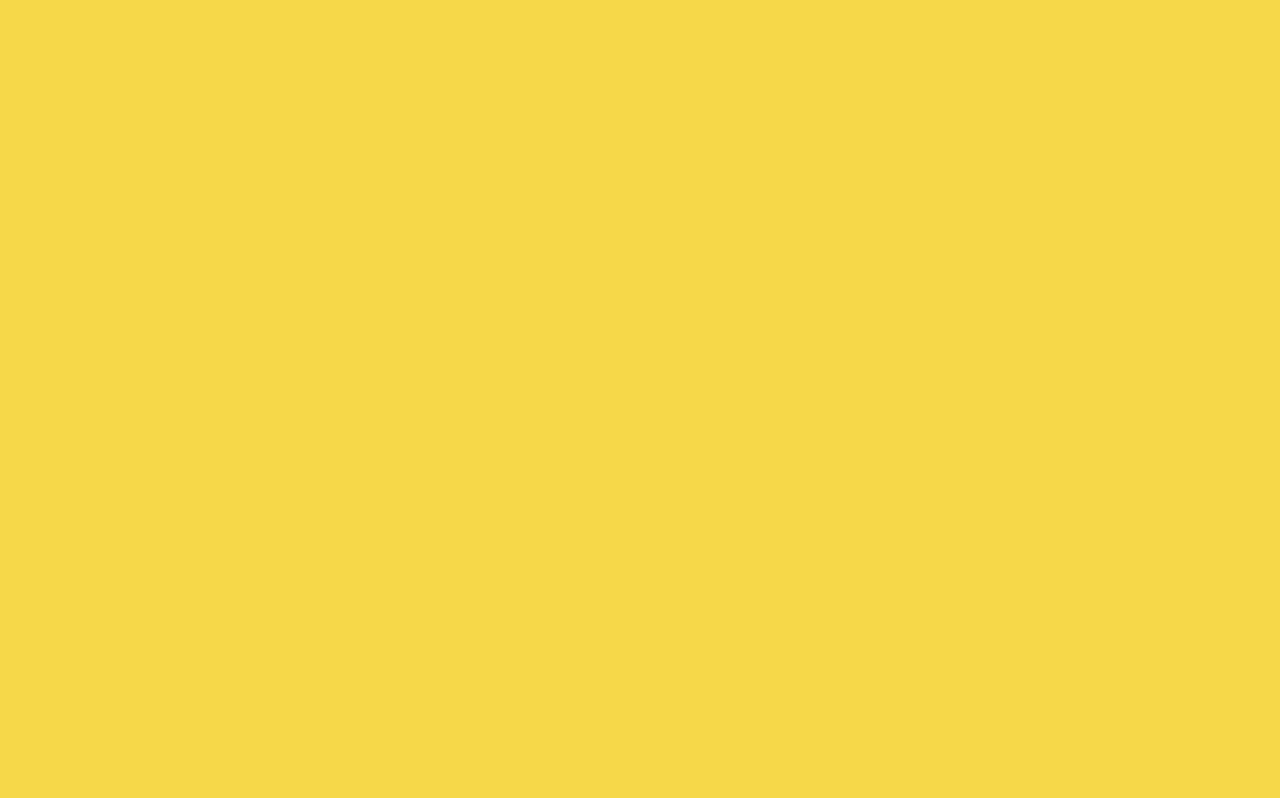
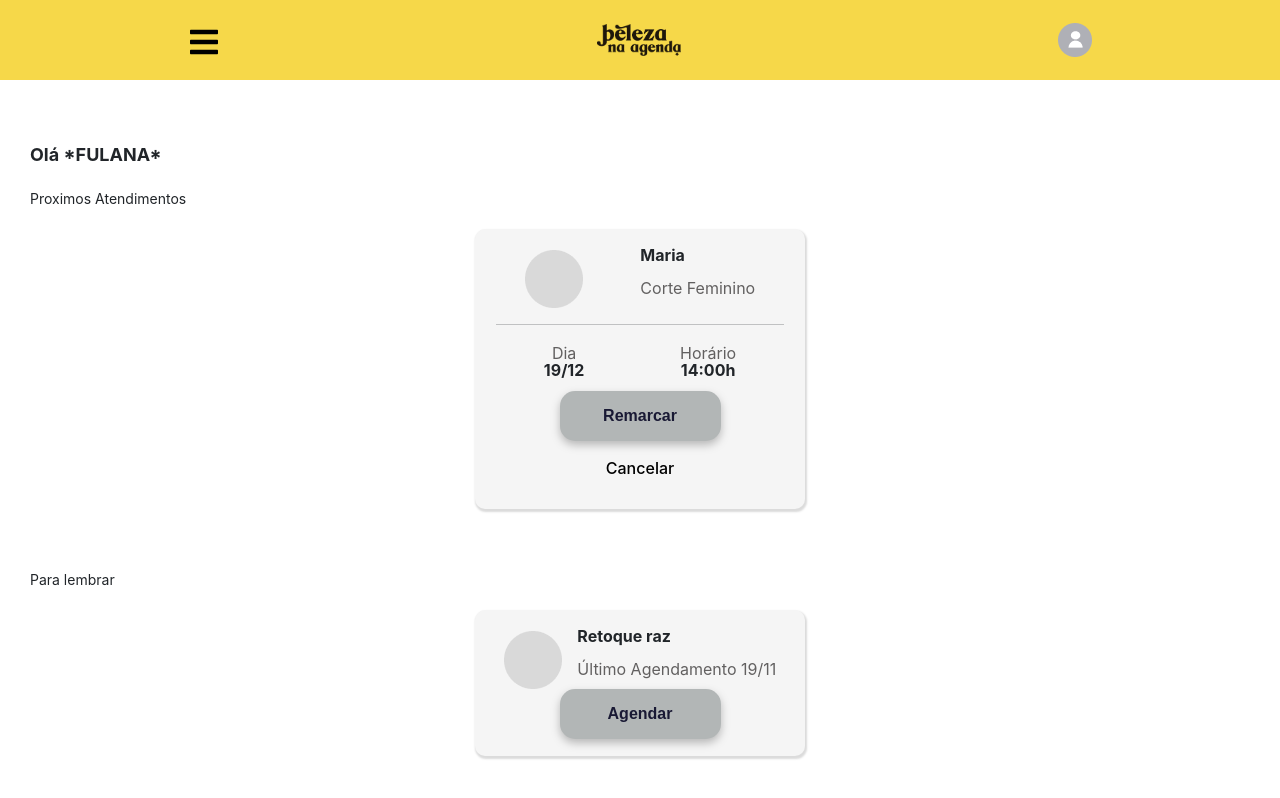
Before and after one commit to HudsonMenezes/belezanaagenda-ts, a React (Create React App) app: page /perfil in a window 1280 px wide. Before the commit this address had no page. Shown: the top 798 px of the page. Built offline with nearby package versions, Linux system fonts and the light colour scheme.

Commit message:
Página de Perfil do cliente finalizada

```diff
--- a/src/Router.tsx
+++ b/src/Router.tsx
@@ -10,6 +10,7 @@ import CadastroConcluido from "./pages/CadastroConcluido/CadastroConcluido";
 import PaginaInicial from "./pages/PaginaInicial/PaginaInicial";
 import Agendamento from "./pages/Agendamento/Agendamento";
 import AgendamentoConcluido from "./pages/AgendamentoConcluido/AgendamentoConcluido";
+import Perfil from "./pages/Perfil/Perfil";
 
 export default function Routes() {
   return (
@@ -25,6 +26,7 @@ export default function Routes() {
             path="/agendamentoconcluido"
             element={<AgendamentoConcluido />}
           />
+          <Route path="/perfil" element={<Perfil />} />
         </WrapperRoutes>
       </BrowserRouter>
     </div>
--- a/src/components/Button/style.ts
+++ b/src/components/Button/style.ts
@@ -6,7 +6,7 @@ export const ButtonStyle = styled.button`
   cursor: pointer;
   border: none;
   border-radius: 0.4rem;
-  background: #B2B6B6;
+  background: #b2b6b6;
   color: #191934;
   font-weight: bold;
   width: 90%;
@@ -14,6 +14,7 @@ export const ButtonStyle = styled.button`
   padding: 0.8rem 1.2rem;
   transition: 0.1s;
   filter: drop-shadow(0px 4px 4px rgba(0, 0, 0, 0.25));
+  align-content: center;
 
   :hover,
   :focus {
--- /dev/null
+++ b/src/pages/Perfil/Perfil.tsx
@@ -0,0 +1,73 @@
+import React from "react";
+import Header from "../../components/Header/Header";
+import Button from "../../components/Button/Button";
+
+import imgprofissional from "../../assets/imgprofissional.png";
+
+import {
+  BoxStyle,
+  CaminhoStyle,
+  ClienteStyle,
+  ImgStyle,
+  TextoStyle,
+} from "./Styles";
+
+function Agendamento() {
+  return (
+    <div>
+      <Header />
+      <div id="boxHome">
+        <section>
+          <ClienteStyle>Olá *FULANA*</ClienteStyle>
+          <CaminhoStyle>Proximos Atendimentos</CaminhoStyle>
+          {/* Procurar lib que faz isso */}
+          <div className="d-flex flex-column align-items-center">
+            <BoxStyle>
+              <div className="primeiraparte">
+                <ImgStyle src={imgprofissional} alt="Imagem do Profissional" />
+                <TextoStyle>
+                  <p>Maria</p>
+                  <span>Corte Feminino</span>
+                </TextoStyle>
+              </div>
+              <hr />
+              <TextoStyle className="segundaparte">
+                <div>
+                  <span>Dia</span>
+                  <p>19/12</p>
+                </div>
+                <div>
+                  <span>Horário</span>
+                  <p>14:00h</p>
+                </div>
+              </TextoStyle>
+              <Button style={{ width: "161px", borderRadius: "15px" }}>
+                Remarcar
+              </Button>
+              <a href="/">Cancelar</a>
+            </BoxStyle>
+          </div>
+
+          <CaminhoStyle>Para lembrar</CaminhoStyle>
+          <div className="d-flex flex-column align-items-center">
+            <BoxStyle style={{ height: "146px" }}>
+              <div className="primeiraparte">
+                <ImgStyle src={imgprofissional} alt="Imagem do Profissional" />
+                <TextoStyle>
+                  <p>Retoque raz</p>
+                  <span>Último Agendamento 19/11</span>
+                </TextoStyle>
+              </div>
+
+              <Button style={{ width: "161px", borderRadius: "15px" }}>
+                Agendar
+              </Button>
+            </BoxStyle>
+          </div>
+        </section>
+      </div>
+    </div>
+  );
+}
+
+export default Agendamento;
--- /dev/null
+++ b/src/pages/Perfil/Styles.tsx
@@ -0,0 +1,63 @@
+import styled from "styled-components";
+
+export const ConfirmImgStyle = styled.img`
+  margin: 20px 0;
+  width: 250px;
+`;
+
+export const ClienteStyle = styled.p`
+  font-size: 18px;
+  font-weight: bold;
+  text-align: left;
+  margin: 46px 0 0 20px;
+`;
+
+export const CaminhoStyle = styled.p`
+  font-size: 14px;
+  margin: 20px;
+  text-align: left;
+`;
+
+export const BoxStyle = styled.div`
+  border-radius: 10px;
+  padding: 21px;
+  background-color: #f5f5f5;
+  box-shadow: 1px 2px 2px 1px rgba(219, 219, 219, 1);
+  width: 330px;
+  height: 280px;
+  margin-bottom: 40px;
+
+  .primeiraparte,
+  .segundaparte {
+    display: flex;
+    justify-content: space-around;
+  }
+
+  .primeiraparte {
+    text-align: left;
+  }
+
+  a {
+    text-decoration: none;
+    display: flex;
+    justify-content: center;
+    margin-top: 15px;
+    color: black;
+    font-weight: 500;
+  }
+`;
+
+export const ImgStyle = styled.img`
+  height: 58px;
+`;
+
+export const TextoStyle = styled.div`
+  p {
+    font-weight: bold;
+    line-height: 10px;
+  }
+
+  span {
+    color: #626060;
+  }
+`;
```
Also changed, not shown: src/pages/Login/Login.tsx (+6 -4 lines).
